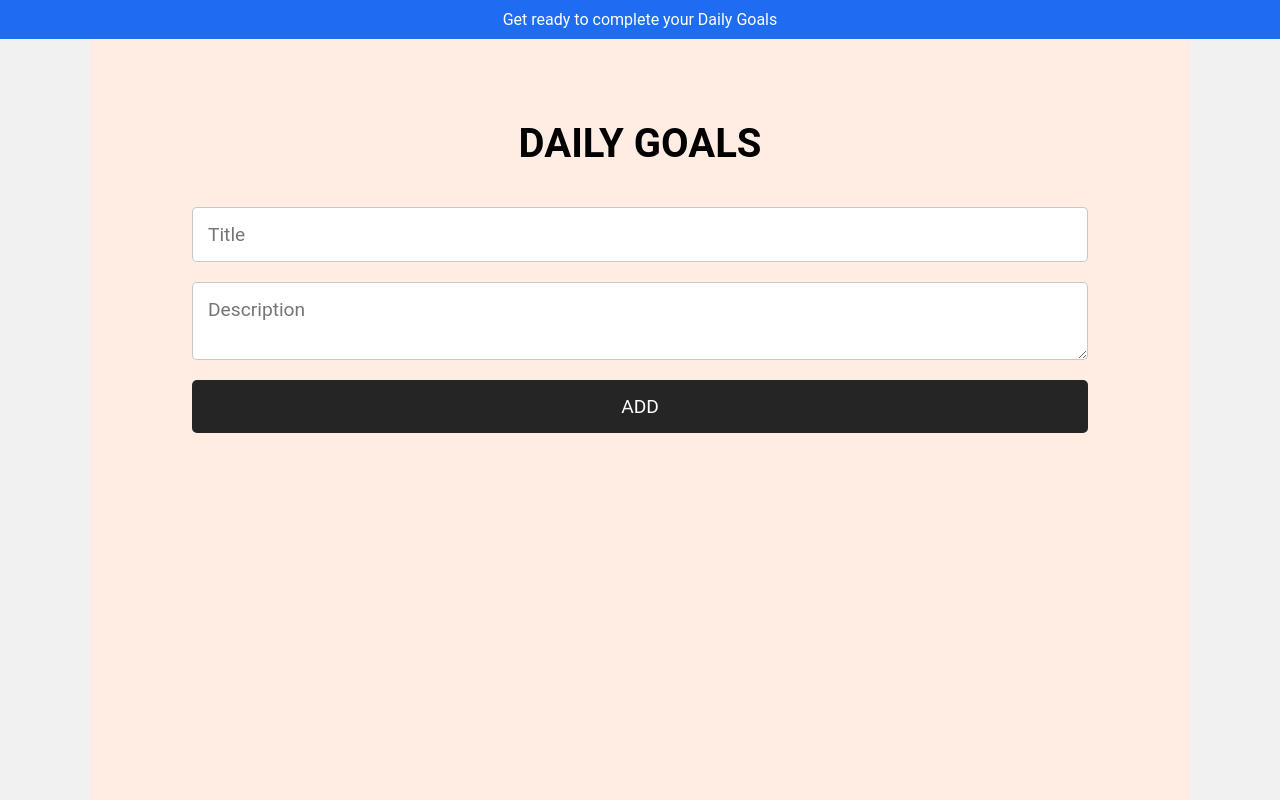
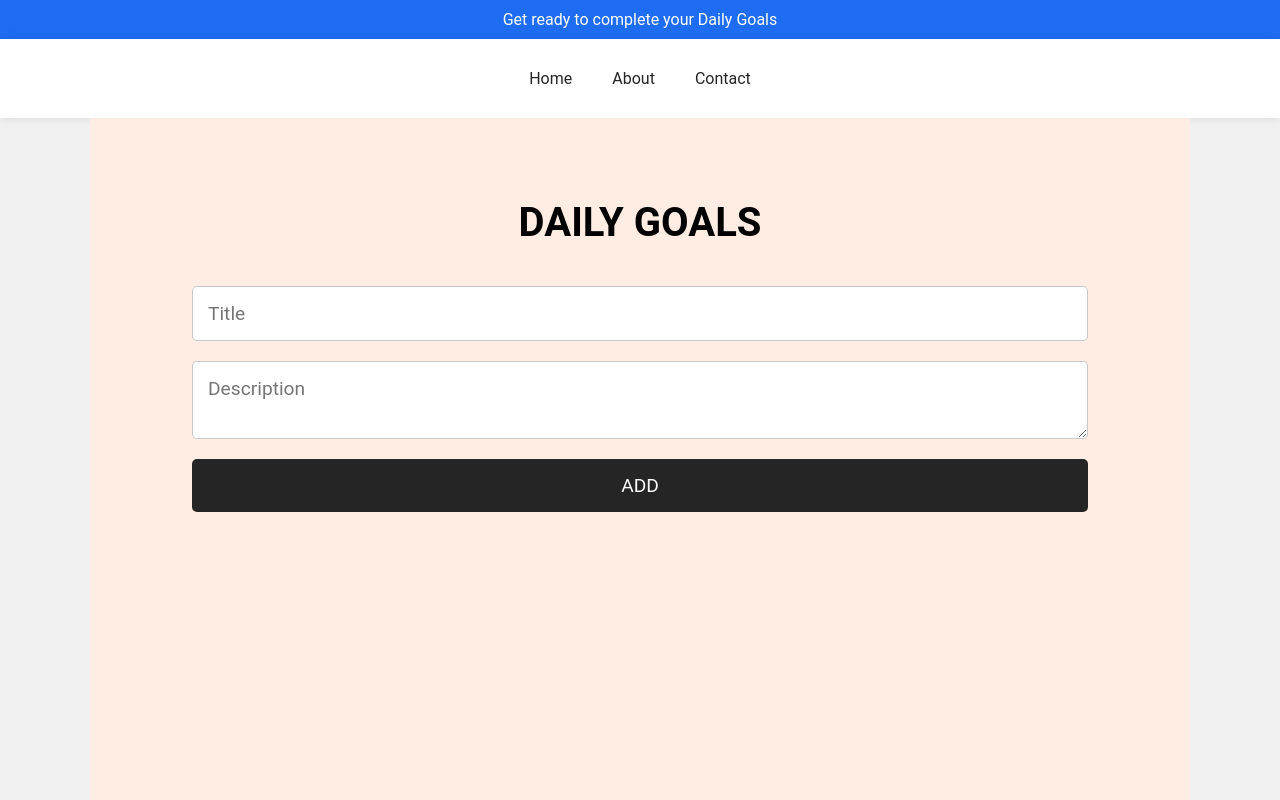
Before and after one commit to RupeshPradhan33/todo_list, a React (Create React App) app: page / in a window 1280 px wide. Shown: the top 800 px of the page. Built offline with nearby package versions, Linux system fonts and the light colour scheme.

Commit message:
Home,Contact and about is in process

```diff
--- a/package.json
+++ b/package.json
@@ -9,6 +9,7 @@
     "@testing-library/user-event": "^13.5.0",
     "react": "^19.2.4",
     "react-dom": "^19.2.4",
+    "react-router-dom": "^7.14.0",
     "react-scripts": "5.0.1",
     "web-vitals": "^2.1.4"
   },
--- a/src/App.css
+++ b/src/App.css
@@ -12,6 +12,19 @@ nav {
     color: white;
     padding: 10px;
     text-align: center;
+}
+
+.header {
+    background-color: rgb(255, 255, 255);
+    padding: 30px;
+    text-align: center;
+    box-shadow: 0px 0px 10px rgba(0, 0, 0, 0.1);
+}
+
+.header a {
+    text-decoration: none;
+    color: rgb(37, 37, 37);
+    margin: 20px;
 }
 
 body {
--- a/src/App.js
+++ b/src/App.js
@@ -2,14 +2,17 @@ import "./App.css";
 
 import Header from "./components/Header";
 import Home from "./components/Home";
+import { BrowserRouter } from "react-router-dom";
 
 
 function App() {
   return (
-    <div>
-      <Header />
-      <Home />
-    </div>
+    <BrowserRouter>
+      <div>
+        <Header />
+        <Home />
+      </div>
+    </BrowserRouter>
   );
 }
 export default App;
--- a/src/components/Header.js
+++ b/src/components/Header.js
@@ -1,8 +1,16 @@
 
 import React from 'react';
+import {Link} from 'react-router-dom';
+
+
 const Header = () => {
-  return (
+  return <>
     <nav>Get ready to complete your Daily Goals</nav>
-  )
-}
+    <div className="header">
+      <Link to="/">Home</Link>
+      <Link to="/about">About</Link>
+      <Link to="/contact">Contact</Link>
+    </div>
+  </>
+};
 export default Header;
--- a/src/index.js
+++ b/src/index.js
@@ -1,6 +1,7 @@
 import React from 'react';
 import ReactDOM from 'react-dom/client';
 import App from './App';
+
 
 const root = ReactDOM.createRoot(document.getElementById('root'));
 root.render(
```
Also changed, not shown: 1 other file (tests, documents, lock files or other folders).
